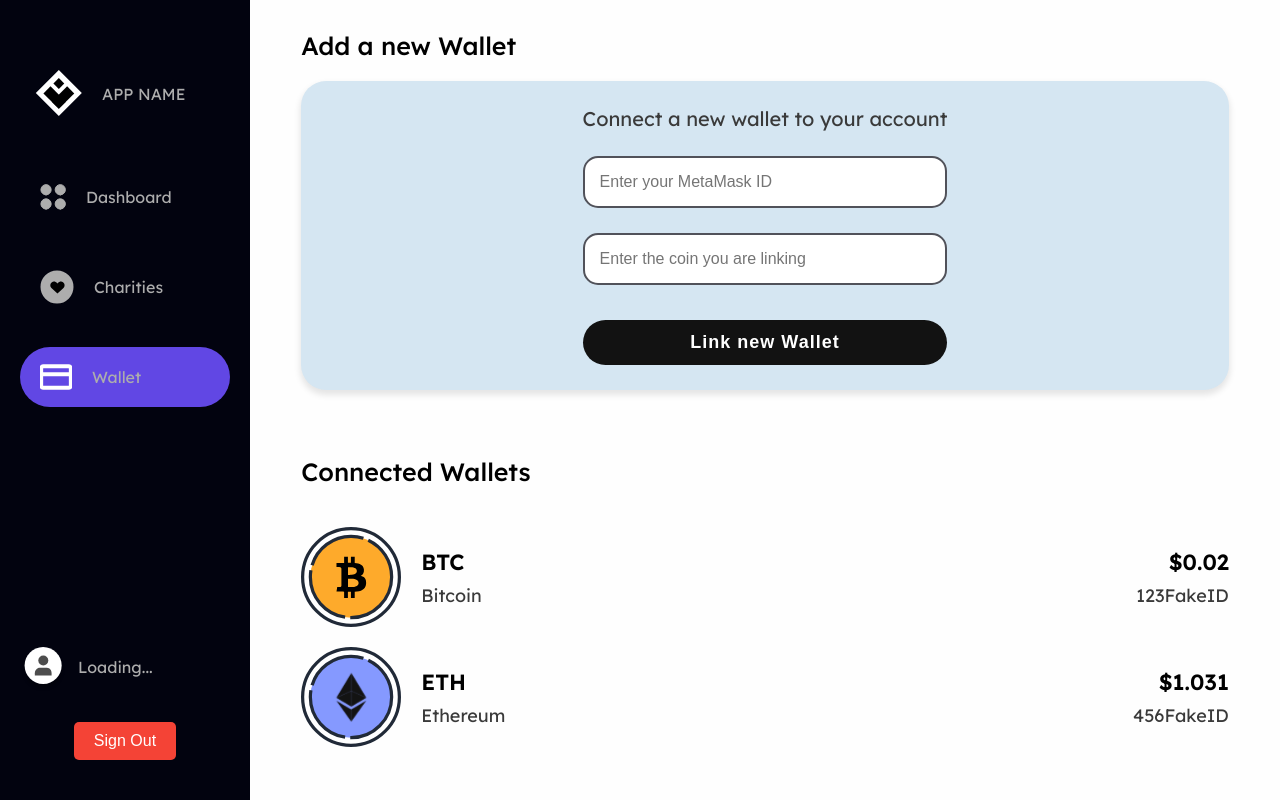
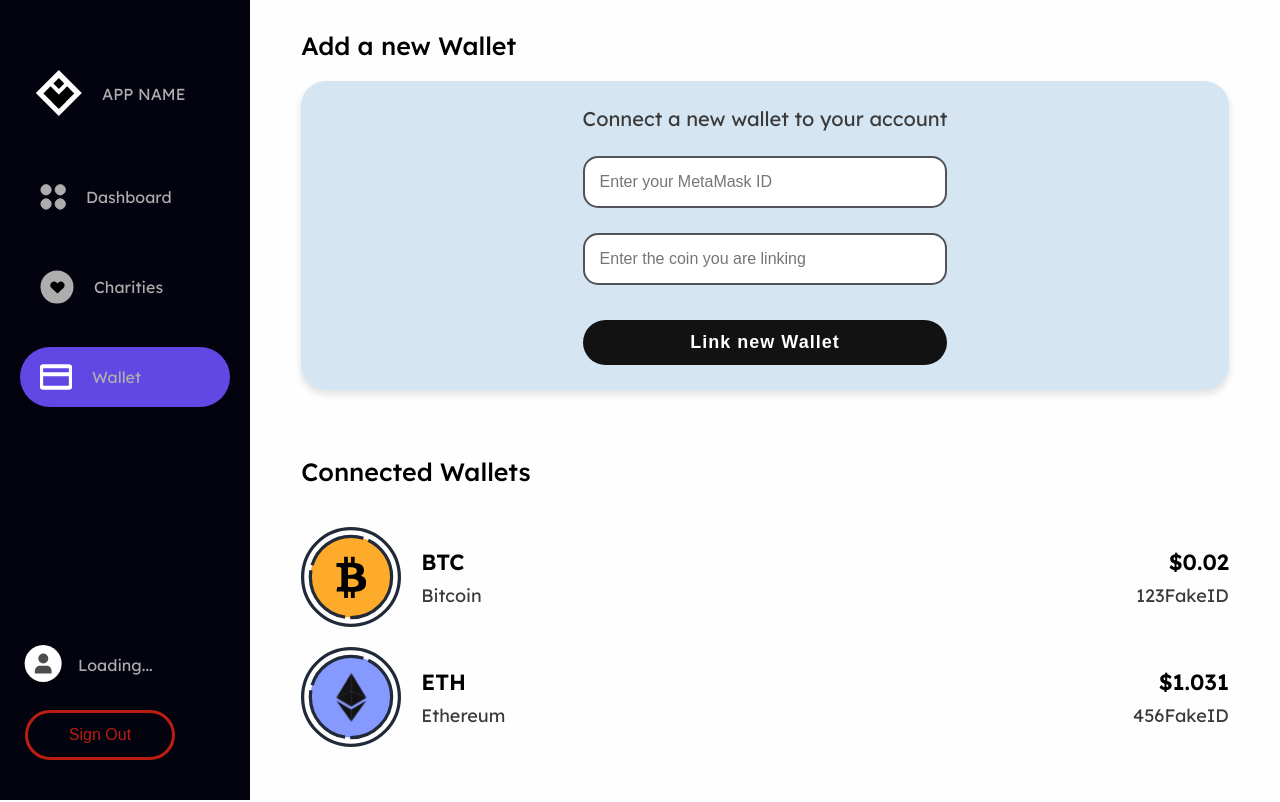
Before and after one commit to david-wei-01001/CryptoCare, a React (Create React App) app in the folder frontend/: page /wallet in a window 1280 px wide. Built offline with nearby package versions, Linux system fonts and the light colour scheme; no server answers.

Commit message:
style: Edited coloring on sign out button

```diff
--- a/frontend/src/components/NavigationSideBar/NavigationSidebar.css
+++ b/frontend/src/components/NavigationSideBar/NavigationSidebar.css
@@ -93,18 +93,29 @@ a.navbar-link {
 .navbar-l span {
   color: #ADADAD;
 }
+div.sign-out-container {
+  width: 100%;
+  text-align: left;
+  padding-top: 0 !important;
+}
 
 .sign-out-button {
-  background-color: #f44336; /* Red color for emphasis */
-  color: white;
-  border: none;
-  padding: 10px 20px;
+  background-color: inherit;
+  font-weight: 500;
+  border: solid #bb1d11;
+  color: #bb1d11;
+  padding: 0 20px;
+  margin-left: 25px;
   margin-bottom: 30px;
   border-radius: 5px;
   cursor: pointer;
   font-size: 16px;
+  border-radius: 50px;
+  width: 60%;
+  height: 50px;
 }
 
 .sign-out-button:hover {
-  background-color: #d32f2f; /* Darker shade on hover */
+  background-color: #d32f2f;
+  color: white;
 }
```
